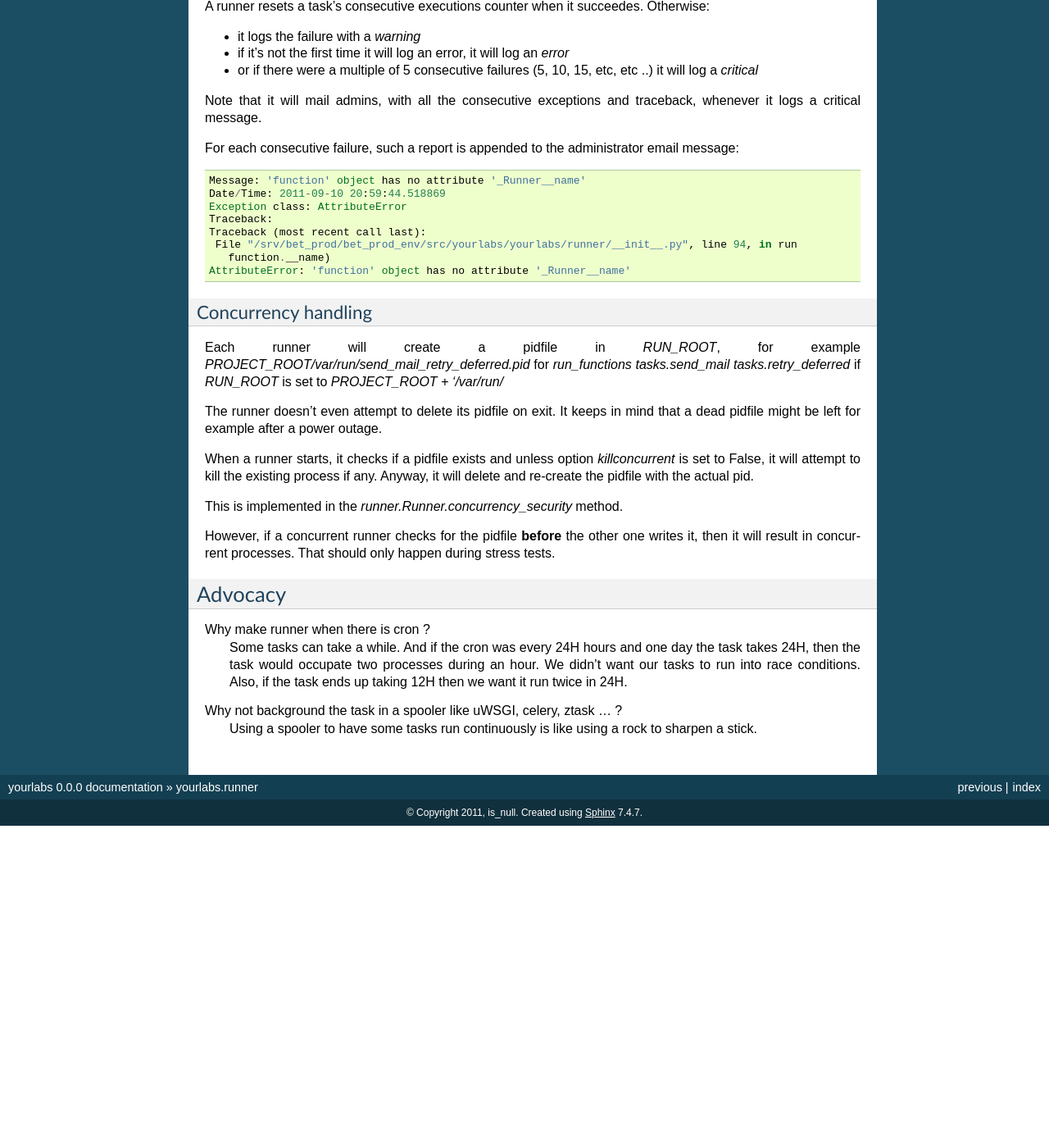
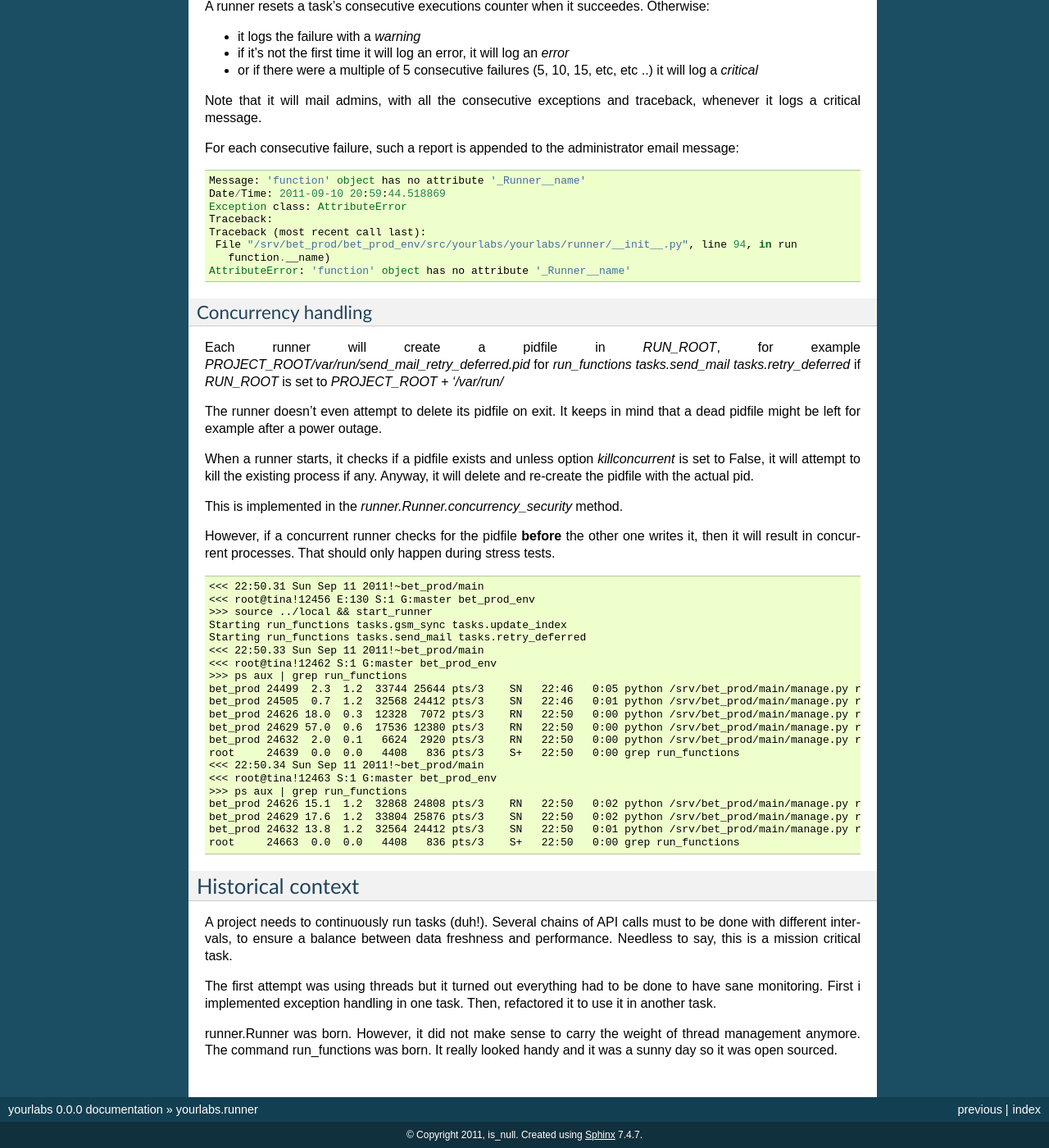
Before and after one commit to jpic/yourlabs, a Sphinx documentation site: the page built from docs/runner.rst, in a window 1280 px wide and 1400 px high, scrolled down 1743 px. Shown: the whole window at 82% size. Built offline with Sphinx 7.4.7, drawn with Linux system fonts in a browser that asks for light colours; before the commit the page ends 2750 px from its top, so only the background shows below that; some of the changed text lies outside the part shown.

Commit message:
Added an example of process upgrade and replaced a troll by historical facts

```diff
--- a/docs/runner.rst
+++ b/docs/runner.rst
@@ -138,15 +138,42 @@ However, if a concurrent runner checks for the pidfile **before** the other one
 writes it, then it will result in concurrent processes. That should only happen
 during stress tests.
 
-Advocacy
---------
+::
 
-Why make runner when there is cron ?
-  Some tasks can take a while. And if the cron was every 24H hours and one day
-  the task takes 24H, then the task would occupate two processes during an
-  hour. We didn't want our tasks to run into race conditions. Also, if the task
-  ends up taking 12H then we want it run twice in 24H.
+    <<< 22:50.31 Sun Sep 11 2011!~bet_prod/main
+    <<< root@tina!12456 E:130 S:1 G:master bet_prod_env
+    >>> source ../local && start_runner
+    Starting run_functions tasks.gsm_sync tasks.update_index                                                                                                               Starting run_functions tasks.gsm_sync_live
+    Starting run_functions tasks.send_mail tasks.retry_deferred
+    <<< 22:50.33 Sun Sep 11 2011!~bet_prod/main
+    <<< root@tina!12462 S:1 G:master bet_prod_env
+    >>> ps aux | grep run_functions
+    bet_prod 24499  2.3  1.2  33744 25644 pts/3    SN   22:46   0:05 python /srv/bet_prod/main/manage.py run_functions tasks.gsm_sync tasks.update_index                   bet_prod 24502  7.5  1.2  34128 26092 pts/3    SN   22:46   0:18 python /srv/bet_prod/main/manage.py run_functions tasks.gsm_sync_live
+    bet_prod 24505  0.7  1.2  32568 24412 pts/3    SN   22:46   0:01 python /srv/bet_prod/main/manage.py run_functions tasks.send_mail tasks.retry_deferred
+    bet_prod 24626 18.0  0.3  12328  7072 pts/3    RN   22:50   0:00 python /srv/bet_prod/main/manage.py run_functions tasks.gsm_sync tasks.update_index
+    bet_prod 24629 57.0  0.6  17536 12380 pts/3    RN   22:50   0:00 python /srv/bet_prod/main/manage.py run_functions tasks.gsm_sync_live
+    bet_prod 24632  2.0  0.1   6624  2920 pts/3    RN   22:50   0:00 python /srv/bet_prod/main/manage.py run_functions tasks.send_mail tasks.retry_deferred
+    root     24639  0.0  0.0   4408   836 pts/3    S+   22:50   0:00 grep run_functions
+    <<< 22:50.34 Sun Sep 11 2011!~bet_prod/main
+    <<< root@tina!12463 S:1 G:master bet_prod_env
+    >>> ps aux | grep run_functions
+    bet_prod 24626 15.1  1.2  32868 24808 pts/3    RN   22:50   0:02 python /srv/bet_prod/main/manage.py run_functions tasks.gsm_sync tasks.update_index
+    bet_prod 24629 17.6  1.2  33804 25876 pts/3    SN   22:50   0:02 python /srv/bet_prod/main/manage.py run_functions tasks.gsm_sync_live
+    bet_prod 24632 13.8  1.2  32564 24412 pts/3    SN   22:50   0:01 python /srv/bet_prod/main/manage.py run_functions tasks.send_mail tasks.retry_deferred
+    root     24663  0.0  0.0   4408   836 pts/3    S+   22:50   0:00 grep run_functions
 
-Why not background the task in a spooler like uWSGI, celery, ztask ... ?
-  Using a spooler to have some tasks run continuously is like using a rock to
-  sharpen a stick.
+
+Historical context
+------------------
+
+A project needs to continuously run tasks (duh!). Several chains of API calls
+must to be done with different intervals, to ensure a balance between data
+freshness and performance. Needless to say, this is a mission critical task.
+
+The first attempt was using threads but it turned out everything had to be done
+to have sane monitoring. First i implemented exception handling in one task.
+Then, refactored it to use it in another task.
+
+runner.Runner was born. However, it did not make sense to carry the weight of
+thread management anymore. The command run_functions was born. It really looked
+handy and it was a sunny day so it was open sourced.
```
